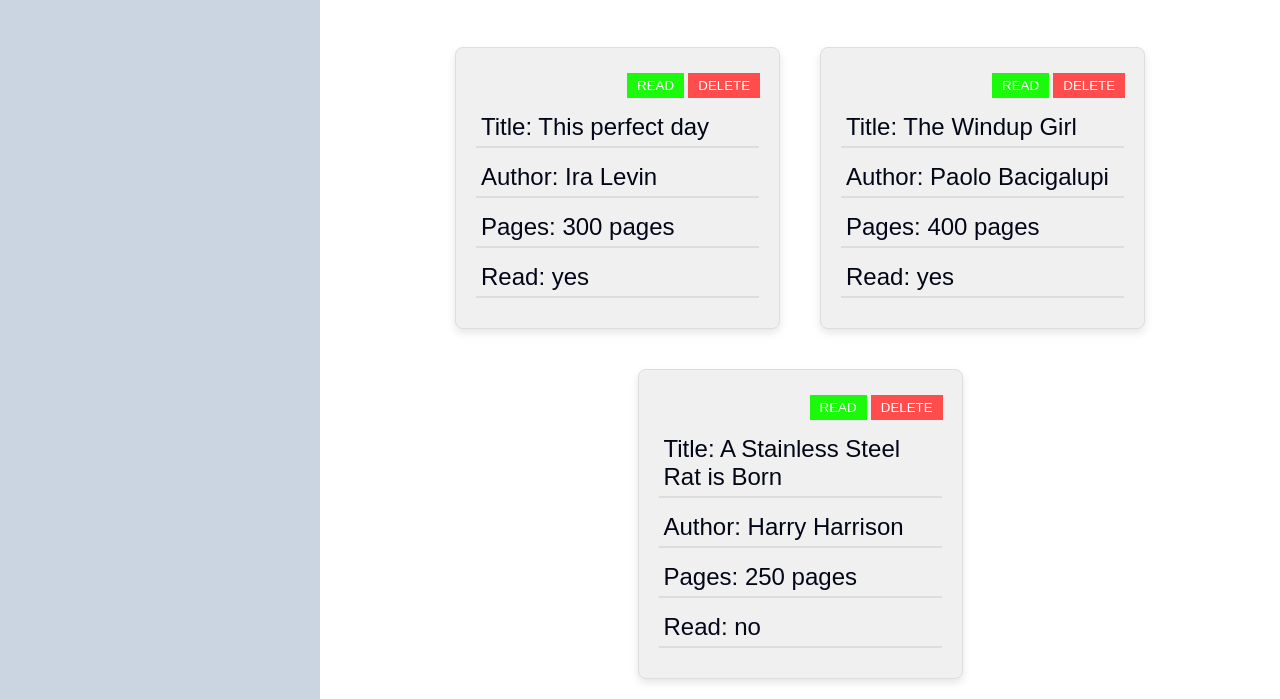
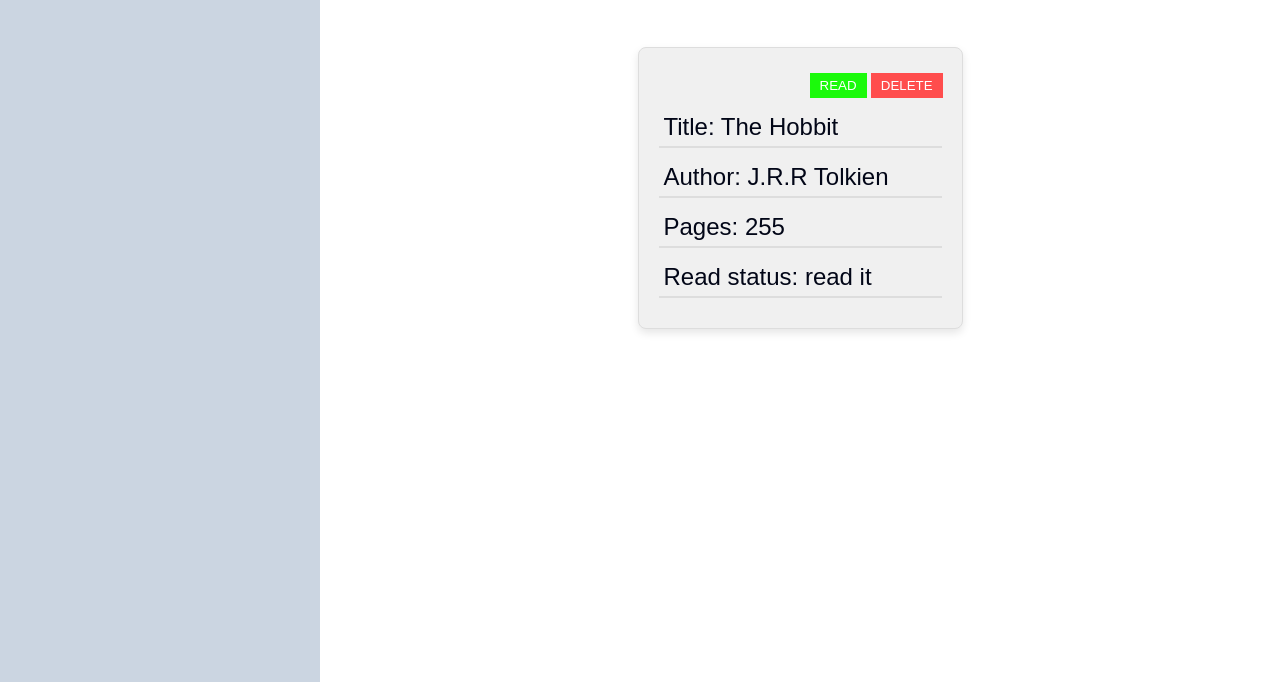
Before and after one commit to bogdan-lun-02/library-app-odin, a plain HTML site: page index.html in a window 1280 px wide. Shown: the part 118-817 px from the top of the page. Drawn offline with Linux system fonts and the light colour scheme.

Commit message:
Changed object constructor to class

```diff
--- a/script.js
+++ b/script.js
@@ -1,151 +1,139 @@
-// Library files
+// query selectors
+
+const cardContainer = document.querySelector('.card-container');
+const newBookBtn = document.querySelector('.button');
+const form = document.querySelector('form');
+const inputTitle = document.querySelector('#title');
+const inputAuthor = document.querySelector('#author');
+const inputPages = document.querySelector('#pages');
+const inputReadStatus = document.querySelector('#youRead');
+const addBtn = document.querySelector('#button');
+
+
+// event listeners
+
+document.addEventListener('DOMContentLoaded', displayBooks);
+
+newBookBtn.addEventListener('click', () => {
+  form.classList.toggle('show-form');
+})
+
+addBtn.addEventListener('click', addBookToLibrary);
+
+
+// Book class
+
+class Book {
+  constructor(title, author, pages, readStatus) {
+    this.title = title;
+    this.author = author;
+    this.pages = pages;
+    if (readStatus) {
+      this.readStatus = 'read it'
+    } else this.readStatus = 'not read yet'
+  }
+
+  toggleReadStatus() {
+    if (this.readStatus === 'read it') {
+      this.readStatus = 'not read yet'
+    } else {
+      this.readStatus = 'read it'
+    };
+    cardContainer.innerHTML = '';
+    displayBooks();
+  }
+}
+
+// Hobbit file
 
 const myLibrary = [];
+let theHobbit = new Book('The Hobbit', 'J.R.R Tolkien', 255, true);
 
-const thisPerfectDay = {
-  title: 'This perfect day',
-  author: 'Ira Levin',
-  pages: '300 pages',
-  youRead: 'yes',
-}
+myLibrary.push(theHobbit);
 
-const theWindUpGirl = {
-  title: 'The Windup Girl',
-  author: 'Paolo Bacigalupi',
-  pages: '400 pages',
-  youRead: 'yes',
-}
+// add book to library
 
-const stainlessSteelRat = {
-  title: 'A Stainless Steel Rat is Born',
-  author: 'Harry Harrison',
-  pages: '250 pages',
-  youRead: 'no',
-}
+function addBookToLibrary(event) {
+  event.preventDefault();
 
-myLibrary.push(thisPerfectDay);
-myLibrary.push(theWindUpGirl);
-myLibrary.push(stainlessSteelRat);
-
-
-// Elements with listeners
-
-const newBookBtn = document.querySelector('#new-book-btn');
-const button = document.getElementById('button');
-const form = document.querySelector('form');
-const cardContainer = document.querySelector('#card-container');
+  let title = inputTitle.value;
+  let author = inputAuthor.value;
+  let pages = inputPages.value;
+  let readStatus = '';
+  if (inputReadStatus.value === 'true') {
+    readStatus = true;
+  } else readStatus = false;
 
 
 
-document.addEventListener("DOMContentLoaded", generateCards);
-button.addEventListener('click', addBookToLibrary);
-form.addEventListener('submit', (e) => {
-  e.preventDefault();
-})
-newBookBtn.addEventListener('click', () => {
-  form.style.display = 'block';
-})
-
-// Delete book
-
-function deleteBook(event) {
-
-  let index = event.target.parentElement.dataset.number;
-  myLibrary.splice(index, 1);
-  generateCards();
+  const book = new Book(title, author, pages, readStatus);
+  myLibrary.push(book);
+  cardContainer.innerHTML = '';
+  displayBooks();
 }
 
-// Read Book
+// display books
 
-function changeReadStatus(event) {
-  let index = event.target.parentElement.dataset.number;
-  myLibrary[index].youRead = 'yes';
-  generateCards();
-}
+function displayBooks() {
 
-// Add new book
+  let index = 0;
 
-function addBookToLibrary() {
-
-  function Book() {
-    this.title = title;
-    this.author = author;
-    this.pages = pages;
-    this.youRead = youRead;
-  }
-
-  let title = document.querySelector('#title').value;
-  let author = document.querySelector('#author').value;
-  let pages = document.querySelector('#pages').value;
-  let youRead = document.querySelector('#youRead').value;
-
-  if (youRead === 'true') {
-    youRead = 'yes';
-  } else youRead = 'no'
-
-
-  let book1 = new Book(title, author, pages, youRead);
-  myLibrary.push(book1);
-
-  generateCards();
-}
-
-
-// Generate cards
-
-function generateCards() {
-  cardContainer.innerHTML = '';
-  let numberOfCards = 0;
-
-  myLibrary.forEach((book) => {
+  myLibrary.forEach(book => {
 
     const card = document.createElement('div');
+    card.setAttribute('data-index-number', index);
     card.classList.add('card');
+    cardContainer.appendChild(card);
 
-    card.setAttribute('data-number', numberOfCards++);
+    index++;
 
-    const button = document.createElement('button');
-    button.textContent = 'DELETE';
-    button.classList.add('delete-icon');
-    card.append(button);
+    const del = document.createElement('button');
+    del.classList.add('delete-icon');
+    del.textContent = 'DELETE';
+    card.appendChild(del);
 
-    const button2 = document.createElement('button');
-    button2.textContent = 'READ';
-    button2.classList.add('read-icon');
-    card.append(button2);
+    const read = document.createElement('button');
+    read.classList.add('read-icon');
+    read.textContent = 'READ';
+    card.appendChild(read);
 
-    const parTitle = document.createElement('p');
-    parTitle.classList.add('card-section');
-    parTitle.textContent = 'Title: ' + book.title;
-    card.append(parTitle);
+    const bookTitle = document.createElement('p');
+    bookTitle.textContent = `Title: ${book.title}`;
+    bookTitle.classList.add('card-section');
+    card.appendChild(bookTitle);
 
-    const parAuthor = document.createElement('p');
-    parAuthor.classList.add('card-section');
-    parAuthor.textContent = 'Author: ' + book.author;
-    card.append(parAuthor);
+    const bookAuthor = document.createElement('p');
+    bookAuthor.textContent = `Author: ${book.author}`;
+    bookAuthor.classList.add('card-section');
+    card.appendChild(bookAuthor);
 
-    const parPages = document.createElement('p');
-    parPages.classList.add('card-section');
-    parPages.textContent = 'Pages: ' + book.pages;
-    card.append(parPages);
+    const bookPages = document.createElement('p');
+    bookPages.textContent = `Pages: ${book.pages}`;
+    bookPages.classList.add('card-section');
+    card.appendChild(bookPages);
 
-    const parYouRead = document.createElement('p');
-    parYouRead.classList.add('card-section');
-    parYouRead.textContent = 'Read: ' + book.youRead;
-    card.append(parYouRead);
+    const bookReadStatus = document.createElement('p');
+    bookReadStatus.textContent = `Read status: ${book.readStatus}`;
+    bookReadStatus.classList.add('card-section');
+    card.appendChild(bookReadStatus);
 
-    cardContainer.append(card);
+    // delete book
 
-  })
+    card.addEventListener("click", (event) => {
+      if (event.target.classList.contains("delete-icon")) {
 
-  numberOfCards = 0;
-  const deleteButton = document.querySelectorAll('.delete-icon');
-  deleteButton.forEach((button) => {
-    button.addEventListener('click', deleteBook);
-  })
+        myLibrary.splice(event.target.parentElement.dataset.indexNumber, 1);
+        cardContainer.innerHTML = '';
+        displayBooks();
+      }
+    });
 
-  const readButton = document.querySelectorAll('.read-icon');
-  readButton.forEach((button) => {
-    button.addEventListener('click', changeReadStatus);
+    // change read status
+
+    card.addEventListener("click", (event) => {
+      if (event.target.classList.contains("read-icon")) {
+        myLibrary[event.target.parentElement.dataset.indexNumber].toggleReadStatus();
+      }
+    });
   })
 }
--- a/style.css
+++ b/style.css
@@ -25,6 +25,10 @@ html {
 
 form {
 	display: none;
+}
+
+.show-form {
+	display: block;
 }
 
 label {
```
Lines whose indentation alone changed are shown as unchanged.
